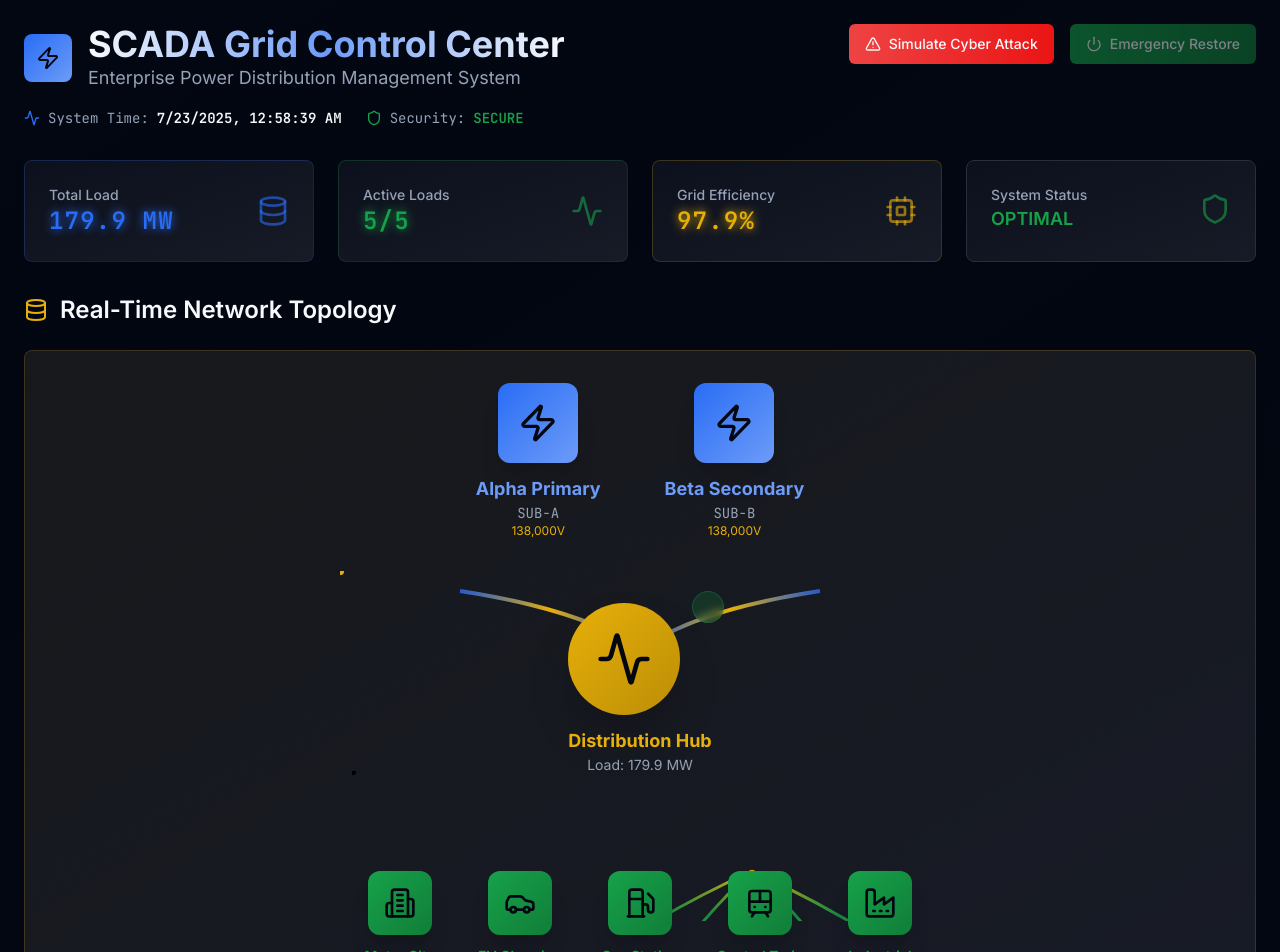
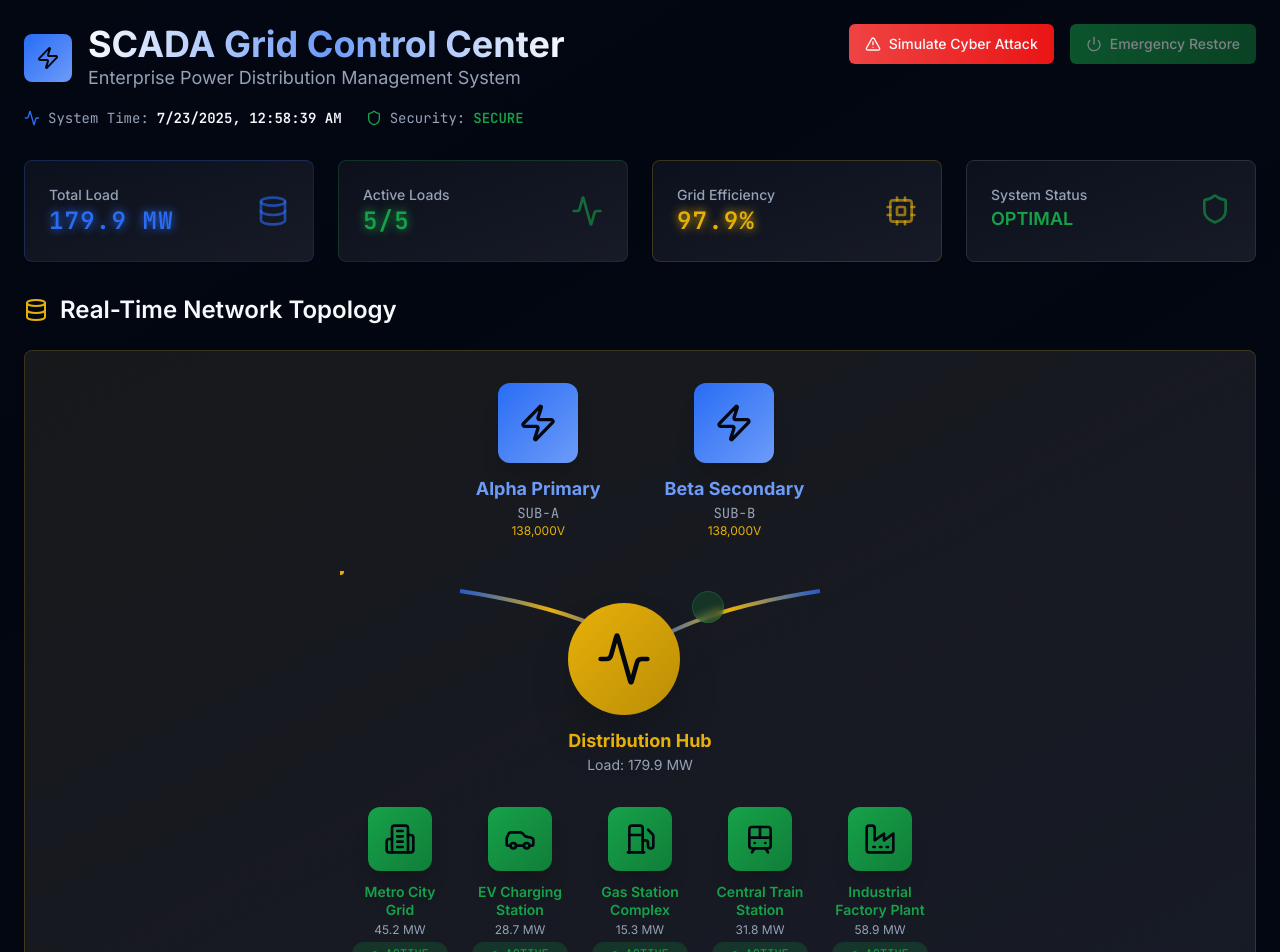
Before and after one commit to AshPV24/grid-guardian-scada-dash, a React (Vite) app: page / in a window 1280 px wide. Shown: the top 952 px of the page. Built offline with nearby package versions, Linux system fonts and the light colour scheme.

Commit message:
Fix topology lines and access
Remove topology lines and arrange stations under the hub. Provide instructions on how to access the breach simulation HTML link.

```diff
--- a/src/components/PowerGridDashboard.tsx
+++ b/src/components/PowerGridDashboard.tsx
@@ -448,69 +448,8 @@ const PowerGridDashboard = () => {
                 </div>
               </div>
 
-              {/* Distribution lines to stations - Properly connected */}
-              <div className="relative">
-                <div className="flex justify-center gap-6 mt-16 relative">
-                  {/* SVG overlay positioned to match stations exactly */}
-                  <svg
-                    width="100%"
-                    height="150"
-                    className="absolute top-0 left-0 pointer-events-none"
-                    style={{ top: '-100px' }}
-                  >
-                    <defs>
-                      <linearGradient id="distributionFlow" x1="0%" y1="0%" x2="100%" y2="0%">
-                        <stop offset="0%" stopColor="hsl(var(--accent))" stopOpacity="1" />
-                        <stop offset="50%" stopColor="hsl(var(--secondary))" stopOpacity="0.8" />
-                        <stop offset="100%" stopColor="hsl(var(--accent))" stopOpacity="1" />
-                      </linearGradient>
-                    </defs>
-
-                    {/* Distribution hub position (center) */}
-                    {powerLoads.map((load, index) => {
-                      // Calculate exact positions based on flex layout
-                      const containerWidth = 800; // Approximate container width
-                      const gapSize = 24; // gap-6 = 24px
-                      const stationWidth = 64; // w-16 = 64px
-                      const totalStations = 5;
-                      const totalGaps = (totalStations - 1) * gapSize;
-                      const totalStationWidth = totalStations * stationWidth;
-                      const availableSpace = containerWidth - totalStationWidth - totalGaps;
-                      const startOffset = availableSpace / 2;
-
-                      const centerX = containerWidth / 2; // Distribution hub center
-                      const centerY = 100; // Distribution hub Y position
-
-                      const stationX = startOffset + (index * (stationWidth + gapSize)) + (stationWidth / 2);
-                      const stationY = 200; // Station Y position
-
-                      const controlX = (centerX + stationX) / 2;
-                      const controlY = centerY + 40;
-
-                      return (
-                        <g key={load.id}>
-                          <path
-                            d={`M ${centerX} ${centerY} Q ${controlX} ${controlY} ${stationX} ${stationY}`}
-                            stroke="url(#distributionFlow)"
-                            strokeWidth="3"
-                            fill="none"
-                            className={`${load.status === 'emergency_shutdown' ? 'opacity-30' : ''} transition-opacity duration-300`}
-                          />
-
-                          {/* Power flow animation for active stations */}
-                          {load.status !== 'emergency_shutdown' && (
-                            <circle r="4" fill="hsl(var(--secondary-glow))" className="animate-pulse">
-                              <animateMotion dur="3s" repeatCount="indefinite">
-                                <path d={`M ${centerX} ${centerY} Q ${controlX} ${controlY} ${stationX} ${stationY}`} />
-                              </animateMotion>
-                            </circle>
-                          )}
-                        </g>
-                      );
-                    })}
-                  </svg>
-
-                  {/* Stations positioned exactly where lines connect */}
+              {/* Stations positioned under the distribution hub */}
+              <div className="flex justify-center gap-6 mt-8">
                 {powerLoads.map((load, index) => {
                   const IconComponent = getStationIcon(load.name);
                   return (
@@ -529,7 +468,6 @@ const PowerGridDashboard = () => {
                     </div>
                   );
                 })}
-                </div>
               </div>
             </div>
           </CardContent>
```
Lines whose indentation alone changed are shown as unchanged.
